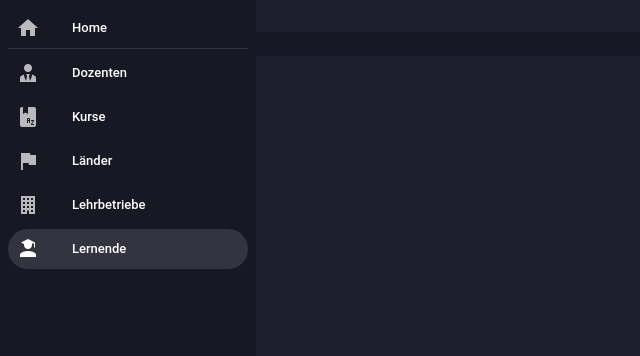
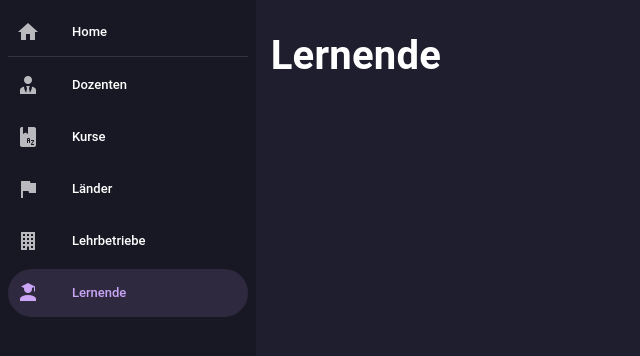
Before and after one commit to Francesco070/frontend-kursverwaltung, a Vue app: page /lernende in a window 1280 px wide. Shown: the top 356 px of the page, without its empty margins (0-640 px from the left). Built offline with nearby package versions, Linux system fonts and the light colour scheme.

Commit message:
added better layout and mobile screen

```diff
--- a/src/App.vue
+++ b/src/App.vue
@@ -2,12 +2,17 @@
   <v-container>
     <v-layout>
       <SideBar></SideBar>
-      <v-container>
-        <router-view></router-view>
-      </v-container>
+      <v-row>
+        <v-spacer></v-spacer>
+        <v-col cols="12" md="10" lg="8" xl="6" xxl="5">
+          <router-view></router-view>
+        </v-col>
+        <v-spacer></v-spacer>
+      </v-row>
     </v-layout>
   </v-container>
 </template>
+
 <script setup lang="ts">
 import SideBar from "./components/SideBar.vue";
 </script>
--- a/src/components/SideBar.vue
+++ b/src/components/SideBar.vue
@@ -1,15 +1,15 @@
 <template>
   <v-navigation-drawer expand-on-hover rail rounded="0">
-    <v-list density="compact" nav>
-      <v-list-item to="/" prepend-icon="mdi-home" title="Home" value="home"></v-list-item>
+    <v-list nav>
+      <v-list-item color="primary" to="/" prepend-icon="mdi-home" title="Home" value="home"></v-list-item>
 
       <v-divider></v-divider>
 
-      <v-list-item to="/dozenten" prepend-icon="mdi-account-tie" title="Dozenten" value="dozenten"></v-list-item>
-      <v-list-item to="/kurse" prepend-icon="mdi-book-alphabet" title="Kurse" value="kurse"></v-list-item>
-      <v-list-item to="/laender" prepend-icon="mdi-flag" title="Länder" value="laender"></v-list-item>
-      <v-list-item to="/lehrbetriebe" prepend-icon="mdi-office-building" title="Lehrbetriebe" value="lehrbetriebe"></v-list-item>
-      <v-list-item to="/lernende" prepend-icon="mdi-account-school" title="Lernende" value="lernende"></v-list-item>
+      <v-list-item color="primary" to="/dozenten" prepend-icon="mdi-account-tie" title="Dozenten" value="dozenten"></v-list-item>
+      <v-list-item color="primary" to="/kurse" prepend-icon="mdi-book-alphabet" title="Kurse" value="kurse"></v-list-item>
+      <v-list-item color="primary" to="/laender" prepend-icon="mdi-flag" title="Länder" value="laender"></v-list-item>
+      <v-list-item color="primary" to="/lehrbetriebe" prepend-icon="mdi-office-building" title="Lehrbetriebe" value="lehrbetriebe"></v-list-item>
+      <v-list-item color="primary" to="/lernende" prepend-icon="mdi-account-school" title="Lernende" value="lernende"></v-list-item>
     </v-list>
   </v-navigation-drawer>
 </template>
--- a/src/view/Kurse.vue
+++ b/src/view/Kurse.vue
@@ -1,5 +1,11 @@
 <template>
-  <v-card>Kurse</v-card>
+  <v-card>
+    <v-card-title>
+      <h1>Kurse</h1>
+    </v-card-title>
+    <v-card-text>
+    </v-card-text>
+  </v-card>
 </template>
 <script setup lang="ts">
 </script>
--- a/src/view/Laender.vue
+++ b/src/view/Laender.vue
@@ -1,5 +1,11 @@
 <template>
-  <v-card>Laender</v-card>
+  <v-card>
+    <v-card-title>
+      <h1>Länder</h1>
+    </v-card-title>
+    <v-card-text>
+    </v-card-text>
+  </v-card>
 </template>
 <script setup lang="ts">
 </script>
--- a/src/view/Lehrbetriebe.vue
+++ b/src/view/Lehrbetriebe.vue
@@ -1,5 +1,11 @@
 <template>
-  <v-card>Lehrbetriebe</v-card>
+  <v-card>
+    <v-card-title>
+      <h1>Lehrbetriebe</h1>
+    </v-card-title>
+    <v-card-text>
+    </v-card-text>
+  </v-card>
 </template>
 <script setup lang="ts">
 </script>
--- a/src/view/Lernende.vue
+++ b/src/view/Lernende.vue
@@ -1,5 +1,11 @@
 <template>
-  <v-card>Lernende</v-card>
+  <v-card>
+    <v-card-title>
+      <h1>Lernende</h1>
+    </v-card-title>
+    <v-card-text>
+    </v-card-text>
+  </v-card>
 </template>
 <script setup lang="ts">
 </script>
--- a/src/vuetify.ts
+++ b/src/vuetify.ts
@@ -10,6 +10,9 @@ export default createVuetify({
             rounded: 'xl',
             elevation: 0,
             border: 0,
+        },
+        VCard: {
+            color: "background"
         },
     },
     theme: {
```
